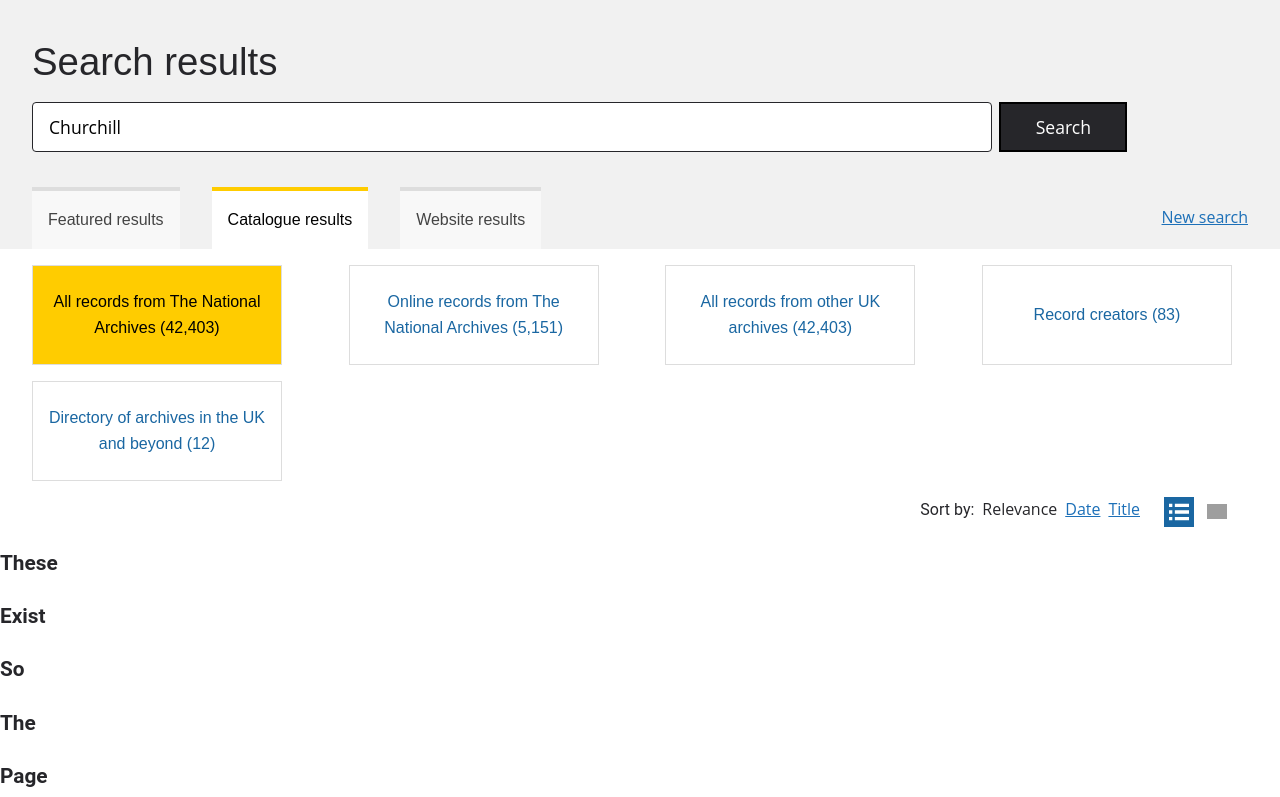
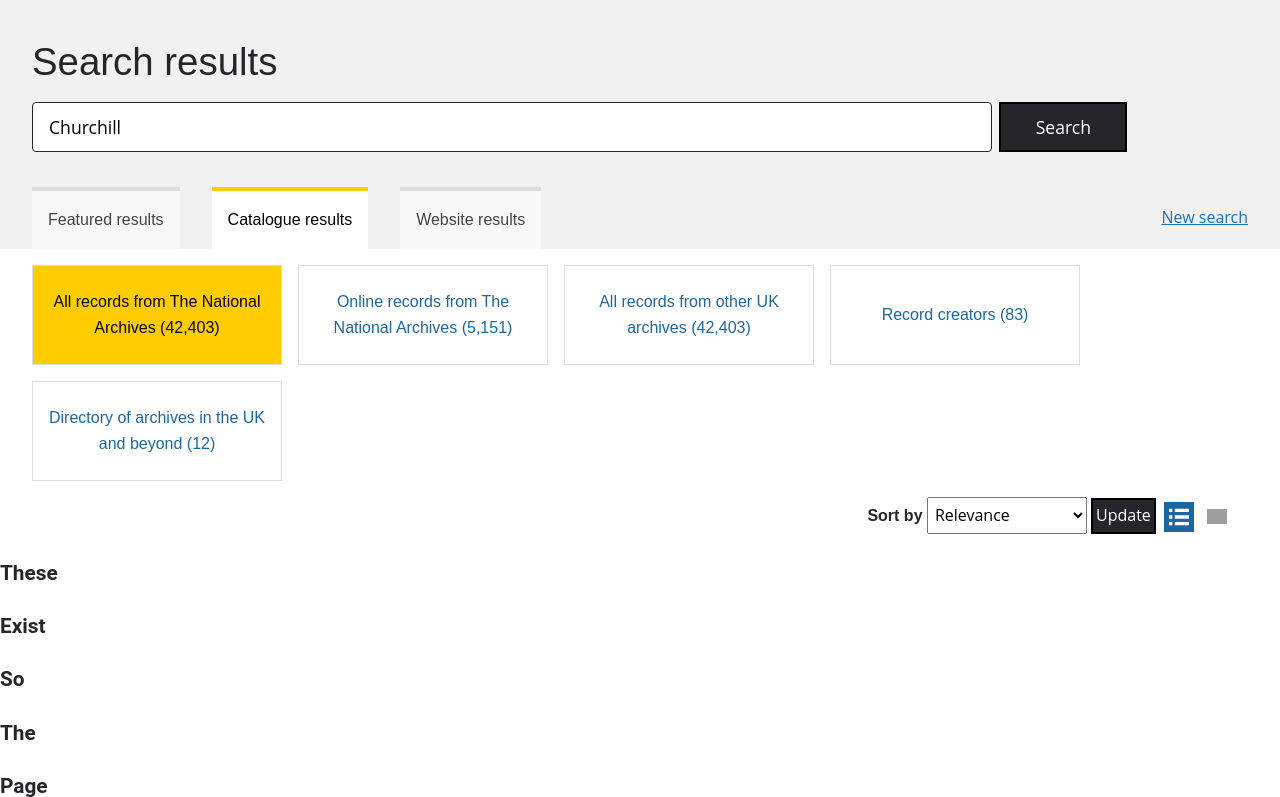
Before and after one commit to nationalarchives/ds-etna-search-plan, a Flask app: page /search in a window 1280 px wide. Shown: the part 129-926 px from the top of the page. Run offline with Flask 2, Linux system fonts and the light colour scheme; some web fonts are replaced; grey boxes are pictures that could not be loaded.

Commit message:
Change 'Sort by' to select

```diff
--- a/Prototype/sass/includes/_header.scss
+++ b/Prototype/sass/includes/_header.scss
@@ -11,7 +11,7 @@
         }
 
         &:hover {
-            outline: 5px solid $color__white;
+            outline: 5px solid $color__grey-8;
         }
         &:focus {
             outline-color: $color__black;
--- a/Prototype/sass/includes/_search-buckets.scss
+++ b/Prototype/sass/includes/_search-buckets.scss
@@ -5,7 +5,6 @@
         margin: 0;
         padding-left: 2rem;
         padding-right: 2rem;
-        justify-content: space-between;
         &-item {
             display: inline-block;
             list-style: none;
--- a/Prototype/sass/includes/_search-sort-view.scss
+++ b/Prototype/sass/includes/_search-sort-view.scss
@@ -3,22 +3,35 @@
 
     &__heading {
         font-size: 1rem;
-        font-weight: normal;
         margin: 0;
-        &:first-of-type {
-            margin-left: auto;
+        font-family: $font__supria-sans;
+    }
+
+    &__form {
+        margin-left: auto;
+        &-select {
+            padding: 0.2rem;
+            width: 10rem;
+            height: 2.3rem;
+
+            &:focus {
+                outline: 5px solid $color__focus-blue-outline-light-bg;
+            }
         }
+        &-submit {
+            @extend .tna-button;
+            padding: 0.2rem;
+            cursor: pointer;
+        }
+
     }
 
     &__list {
         display: flex;
+        align-items: center;
 
         margin-bottom: 0;
         margin-right: 3rem;
-
-        &:first-of-type {
-            margin-right: 1rem;
-        }
         padding: 0;
 
         &-item {
--- a/Prototype/sass/includes/_variables.scss
+++ b/Prototype/sass/includes/_variables.scss
@@ -29,6 +29,7 @@ $color__blue_5: #8EC0EC;
 $color__purple: #4c2c92;
 $color__red: #A72916;
 
+$color__grey-8: #4E5A5A;
 $color__grey-7: #cccccc;
 $color__grey-6: #333333;
 $color__grey-5: #efefef;
--- a/Prototype/static/css/search.css
+++ b/Prototype/static/css/search.css
@@ -3461,7 +3461,7 @@ a {
     background-color: #ffffff;
     color: #000000; }
 
-.tna-button, .search-results-hero__form-submit {
+.tna-button, .search-results-hero__form-submit, .search-sort-view__form-submit {
   background-color: #26262a !important;
   text-decoration: none;
   color: #ffffff !important;
@@ -3470,14 +3470,14 @@ a {
   display: inline-block;
   min-width: 24px;
   text-align: center; }
-  .tna-button:visited, .search-results-hero__form-submit:visited, .tna-button:active, .search-results-hero__form-submit:active {
+  .tna-button:visited, .search-results-hero__form-submit:visited, .search-sort-view__form-submit:visited, .tna-button:active, .search-results-hero__form-submit:active, .search-sort-view__form-submit:active {
     background-color: #26262a !important;
     color: #ffffff !important; }
-  .tna-button:hover, .search-results-hero__form-submit:hover {
+  .tna-button:hover, .search-results-hero__form-submit:hover, .search-sort-view__form-submit:hover {
     background-color: #ffffff !important;
     color: #26262a !important;
     text-decoration: none; }
-  .tna-button:focus, .search-results-hero__form-submit:focus {
+  .tna-button:focus, .search-results-hero__form-submit:focus, .search-sort-view__form-submit:focus {
     outline: 5px solid #1d70b8;
     outline-offset: 0;
     z-index: 999; }
@@ -3587,7 +3587,7 @@ a {
     .header__logo-image {
       width: 100px; }
     .header__logo:hover {
-      outline: 5px solid #ffffff; }
+      outline: 5px solid #4E5A5A; }
     .header__logo:focus {
       outline-color: #000000; }
   .header__nav {
@@ -3696,8 +3696,7 @@ a {
   flex-wrap: wrap;
   margin: 0;
   padding-left: 2rem;
-  padding-right: 2rem;
-  justify-content: space-between; }
+  padding-right: 2rem; }
   .search-buckets__list-item {
     display: inline-block;
     list-style: none;
@@ -3730,17 +3729,25 @@ a {
   display: flex; }
   .search-sort-view__heading {
     font-size: 1rem;
-    font-weight: normal;
-    margin: 0; }
-    .search-sort-view__heading:first-of-type {
-      margin-left: auto; }
+    margin: 0;
+    font-family: supria-sans-condensed, sans-serif; }
+  .search-sort-view__form {
+    margin-left: auto; }
+    .search-sort-view__form-select {
+      padding: 0.2rem;
+      width: 10rem;
+      height: 2.3rem; }
+      .search-sort-view__form-select:focus {
+        outline: 5px solid #1A67A2; }
+    .search-sort-view__form-submit {
+      padding: 0.2rem;
+      cursor: pointer; }
   .search-sort-view__list {
     display: flex;
+    align-items: center;
     margin-bottom: 0;
     margin-right: 3rem;
     padding: 0; }
-    .search-sort-view__list:first-of-type {
-      margin-right: 1rem; }
     .search-sort-view__list-item {
       display: inline-block;
       margin-left: .5rem; }
--- a/Prototype/templates/includes/search_sort_and_view_options.html
+++ b/Prototype/templates/includes/search_sort_and_view_options.html
@@ -1,16 +1,15 @@
 <div class="search-sort-view">
-    <h3 class="search-sort-view__heading">Sort by:</h3>
-    <ul class="search-sort-view__list">
-        <li class="search-sort-view__list-item">
-            <span aria-current="true">Relevance</span>
-        </li>
-        <li class="search-sort-view__list-item">
-            <a href="#" class="search-sort-view__link">Date</a>
-        </li>
-        <li class="search-sort-view__list-item">
-            <a href="#" class="search-sort-view__link">Title</a>
-        </li>
-    </ul>
+    <form aria-label="Sort search results" class="search-sort-view__form">
+        <label for="search-sort-select">
+            <h3 class="search-sort-view__heading">Sort by</h3>
+        </label>
+        <select id="search-sort-select" class="search-sort-view__form-select">
+            <option selected>Relevance</option>
+            <option>Date</option>
+            <option>Title</option>
+        </select>
+        <input type="submit" value="Update" class="search-sort-view__form-submit">
+    </form>
     <h3 class="search-sort-view__heading"><span class="sr-only">Display as:</span></h3>
     <ul class="search-sort-view__list">
         <li class="search-sort-view__list-item">
```
Also changed, not shown: 1 other file.
